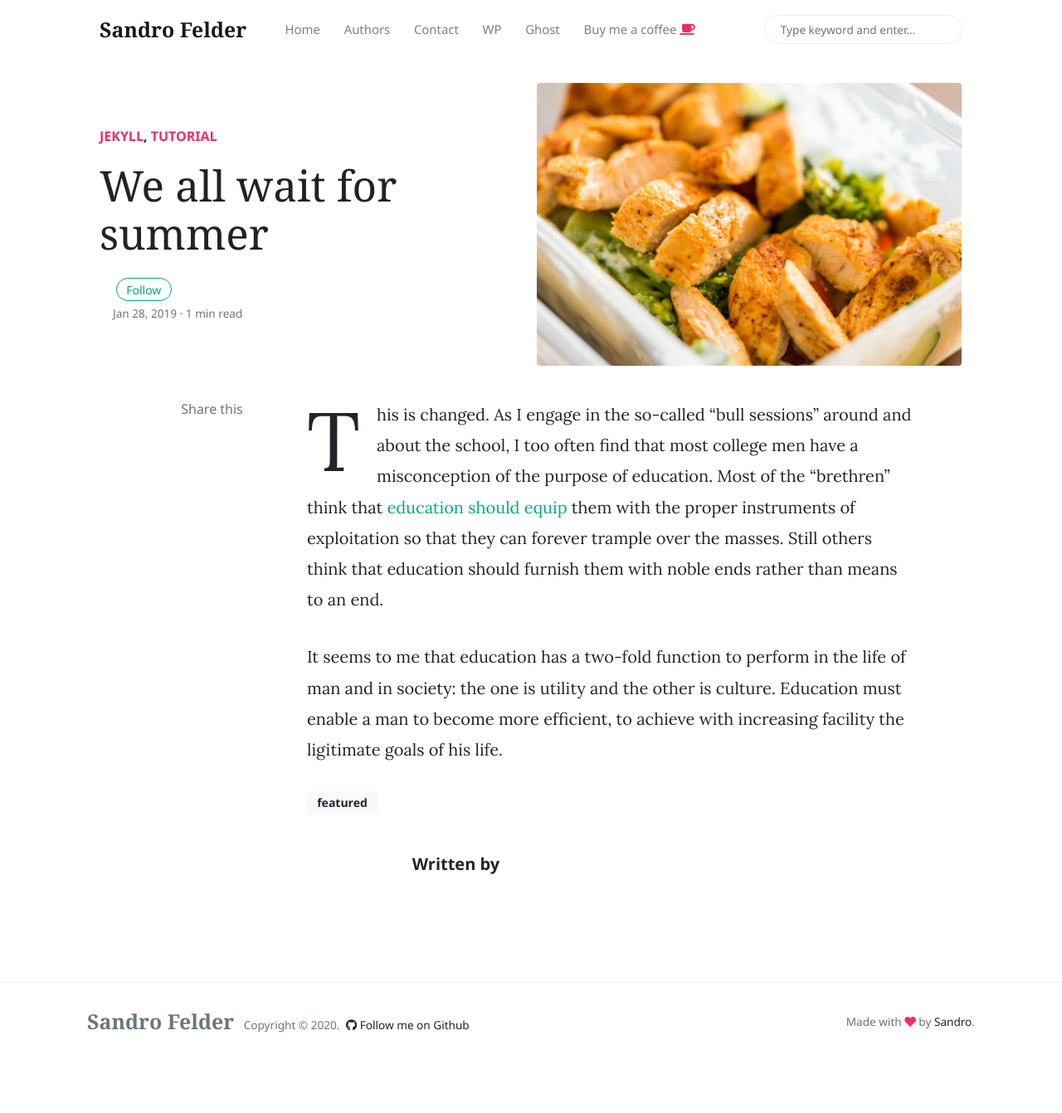
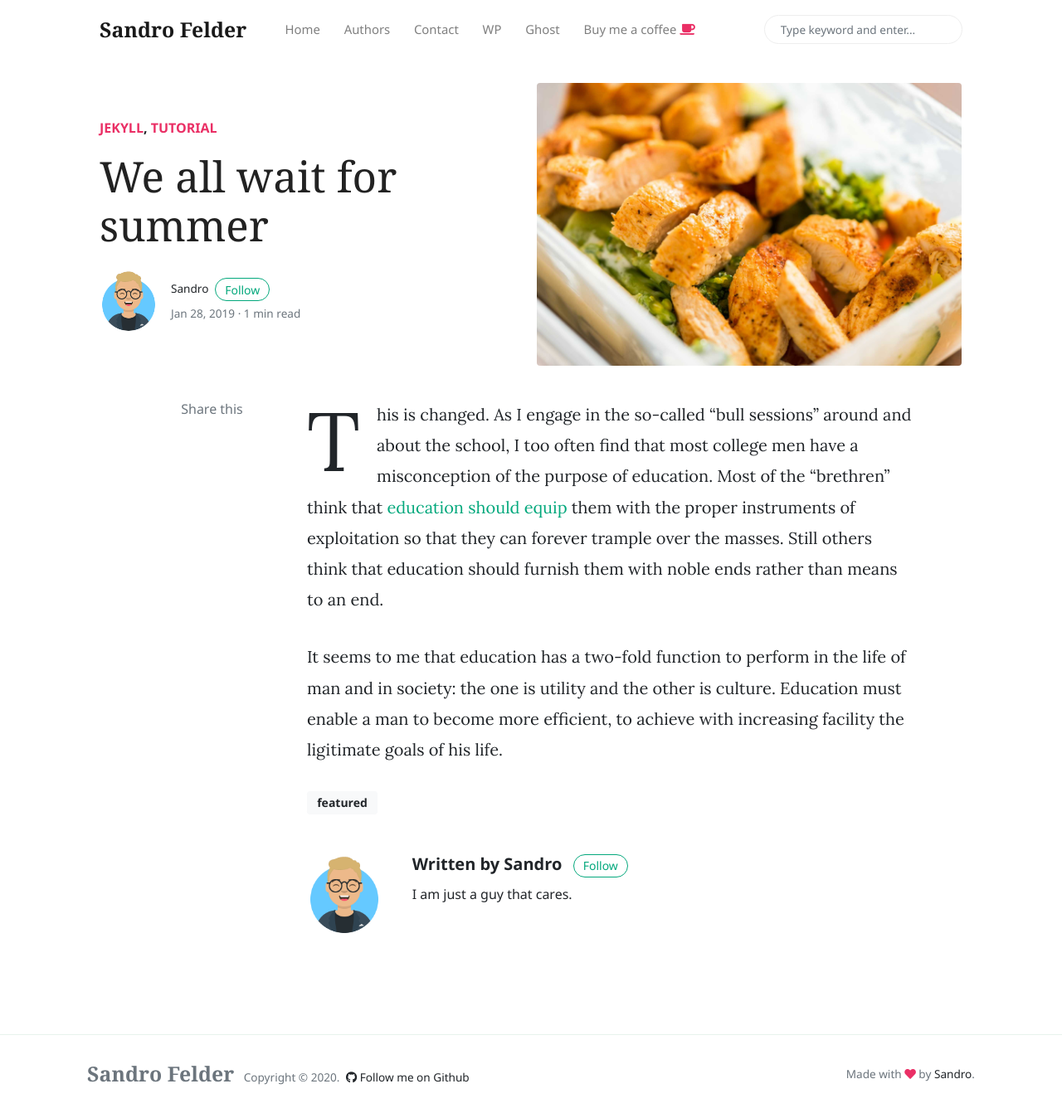
Before and after one commit to saendu/jekyll, a Jekyll site: the page built from _posts/2019-01-28-we-all-wait-for-summer.md, in a window 1280 px wide and 1342 px high. Shown: the whole window at 83% size. Built offline with Jekyll 4.4.1, drawn with Linux system fonts in a browser that asks for light colours; nearby versions of some CDN libraries; comment, search, counter and statistics services are not loaded; part of the change alters nothing that is shown.

```diff
--- a/_config.yml
+++ b/_config.yml
@@ -20,7 +20,7 @@ plugins:
   - jekyll-seo-tag
 
 authors:
-    sal:
+    sandro:
       name:           Sandro
       site:           https://sandrofelder.ch
       avatar:         assets/images/me_avatar.png
```
